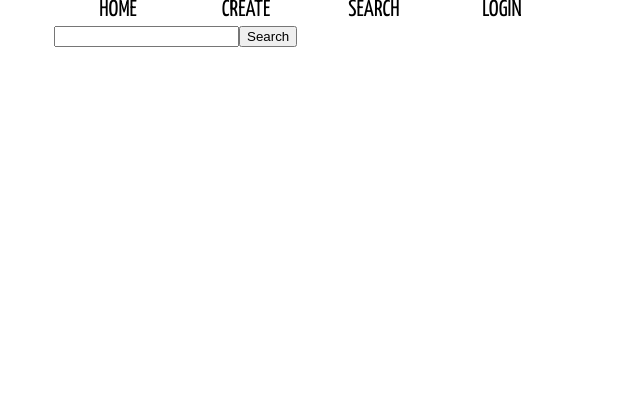
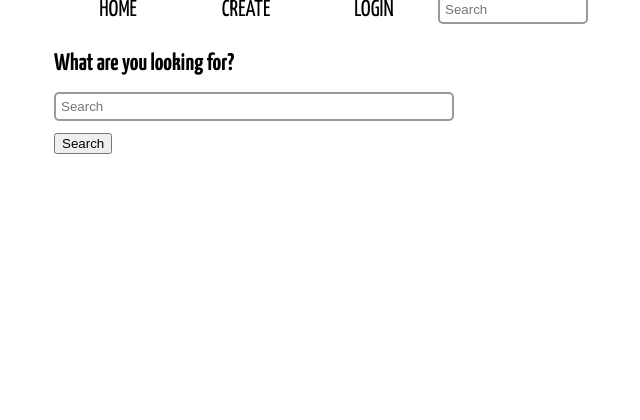
Before and after one commit to Sagelt/dungeon-world-codex, a Python web app: template templates/search.html in a window 1280 px wide. Shown: the part 329-749 px from the top of the page, without its empty margins (136-776 px from the left). Run offline with Jinja, Linux system fonts and the light colour scheme; the template is opened without the code that fills it, so the values that code supplies are empty.

Commit message:
Make search prettier

```diff
--- a/templates/macros/menu.html
+++ b/templates/macros/menu.html
@@ -2,11 +2,11 @@
 	<ul class="menu">
 	<li class="menuli"><a class="menulink" href="/">Home</a></li>
 	<li class="menuli"><a class="menulink" href="/create">Create</a></li>
-	<li class="menuli"><a class="menulink" href="/search">Search</a></li>
 	{% if user %}
 	<li class="menuli"><a class="menulink" href="/logout">Logout</a></li>
 	{% else %}
 	<li class="menuli"><a class="menulink" href="/login">Login</a></li>
 	{% endif %}
+	<form action="/search"><input type='text' name='q' placeholder="Search" style='width: 150px; padding: 5px; outline: none; border: 2px solid #999999; border-radius: 5px;' /></form>
 	</ul>
 {%- endmacro %}
--- a/templates/search.html
+++ b/templates/search.html
@@ -8,8 +8,9 @@
 			{{ statblocks.statblock(monster) }}
 	    {% endfor %}
 	{% else %}
+		<h1>What are you looking for?</h1>
 		<form method="get">
-			<input name="q" required type="text"/><input type="submit" value="Search">
+			<form action="/search"><input type='text' name='q' placeholder="Search" style='width: 400px; padding: 5px; outline: none; border: 2px solid #999999; border-radius: 5px;' /></form><input type="submit" value="Search">
 		</form>
 	{% endif %}
 {% endblock left %}
```
